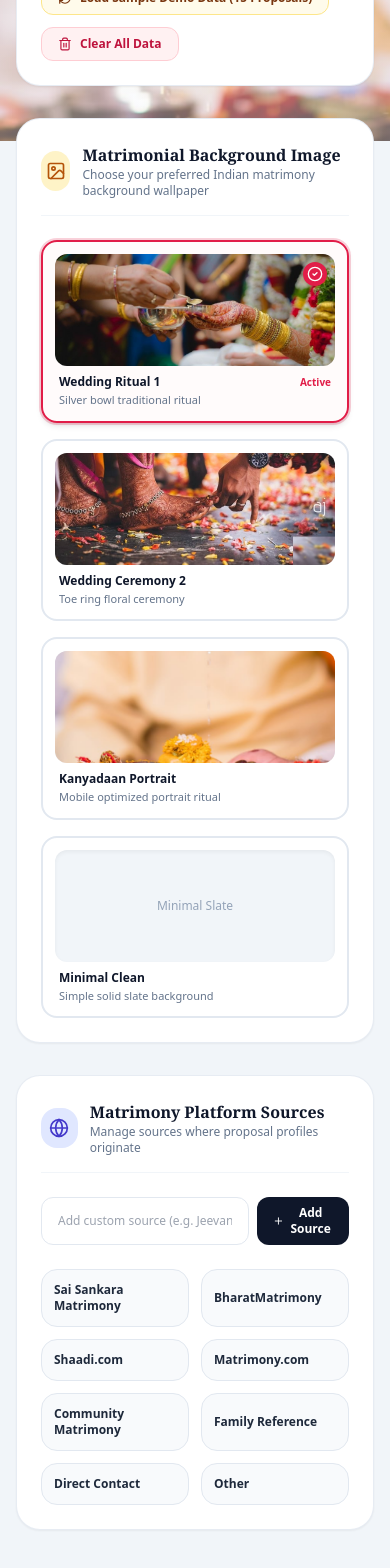
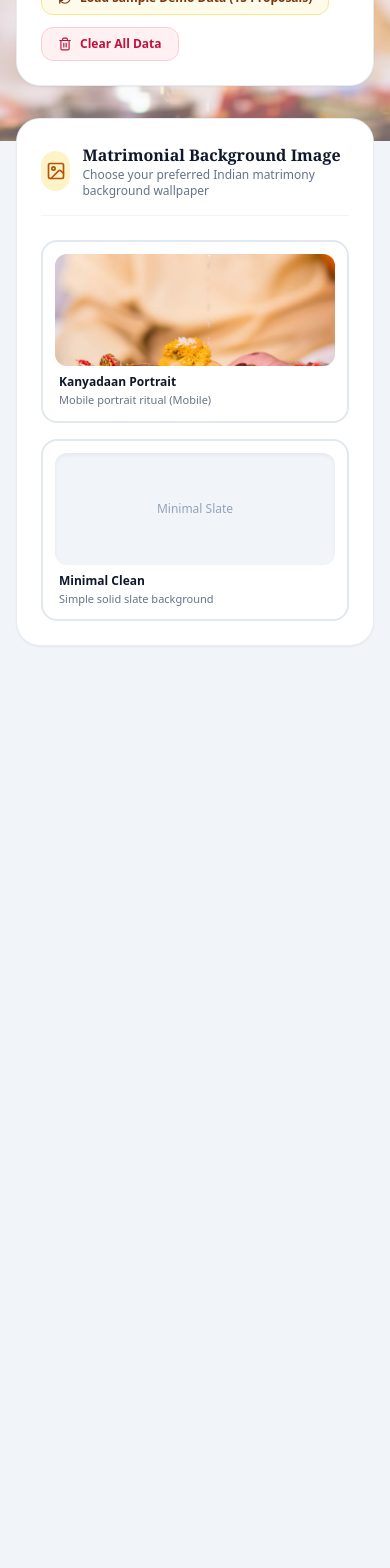
Before and after one commit to Srivathsan-09/vivah, a Next.js app: page /settings in a window 390 px wide. Shown: the part 703-2271 px from the top of the page. After the commit the page ends 1429 px from the top, so only its background shows below. Built offline with nearby package versions, Linux system fonts and the light colour scheme.

Commit message:
Remove Matrimony Platform Sources card from Settings and strictly separate mobile vs desktop wallpapers

```diff
--- a/src/app/layout.tsx
+++ b/src/app/layout.tsx
@@ -45,14 +45,16 @@ export default function RootLayout({ children }: { children: React.ReactNode })
         {/* Dynamic Matrimony Background Layer */}
         {bgImage && bgImage !== 'none' && (
           <>
-            {/* Desktop Background */}
+            {/* Desktop Background (Landscape Wallpapers Only) */}
             <div
               className="hidden sm:block fixed inset-0 pointer-events-none z-0 bg-cover bg-center bg-fixed bg-no-repeat transition-all duration-500"
               style={{
-                backgroundImage: `linear-gradient(to bottom, rgba(255, 255, 255, 0.35), rgba(248, 250, 252, 0.45)), url('${bgImage}')`,
+                backgroundImage: `linear-gradient(to bottom, rgba(255, 255, 255, 0.35), rgba(248, 250, 252, 0.45)), url('${
+                  bgImage === '/bg-matrimony-mobile.jpg' ? '/bg-matrimony-1.jpg' : bgImage
+                }')`,
               }}
             />
-            {/* Mobile Background (Always Portrait Kanyadaan Ritual Image 4) */}
+            {/* Mobile Background (Portrait Kanyadaan Ritual Image 4 Only) */}
             <div
               className="block sm:hidden fixed inset-0 pointer-events-none z-0 bg-cover bg-center bg-fixed bg-no-repeat transition-all duration-500"
               style={{
--- a/src/app/settings/page.tsx
+++ b/src/app/settings/page.tsx
@@ -224,8 +224,8 @@ export default function SettingsPage() {
           </div>
         </div>
 
-        <div className="grid grid-cols-1 sm:grid-cols-2 lg:grid-cols-4 gap-4">
-          {/* Option 1: Wedding Ritual 1 */}
+        <div className="grid grid-cols-1 sm:grid-cols-2 lg:grid-cols-3 gap-4">
+          {/* Option 1: Wedding Ritual 1 (Desktop Only) */}
           <div
             onClick={() => {
               const updated = updateSettings({ bgImage: '/bg-matrimony-1.jpg' });
@@ -233,7 +233,7 @@ export default function SettingsPage() {
               showToast('Background Updated', 'Applied Wedding Ritual 1 background.');
               window.dispatchEvent(new Event('storage'));
             }}
-            className={`p-3 rounded-2xl border-2 cursor-pointer transition-all space-y-2 group overflow-hidden ${
+            className={`hidden sm:block p-3 rounded-2xl border-2 cursor-pointer transition-all space-y-2 group overflow-hidden ${
               (settings.bgImage || '/bg-matrimony-1.jpg') === '/bg-matrimony-1.jpg'
                 ? 'border-rose-600 bg-rose-50/30 shadow-md ring-2 ring-rose-600/20'
                 : 'border-slate-200 hover:border-slate-300 bg-white'
@@ -254,11 +254,11 @@ export default function SettingsPage() {
                   <span className="text-[10px] text-rose-600 font-semibold">Active</span>
                 )}
               </h4>
-              <p className="text-[11px] text-slate-500 mt-0.5">Silver bowl traditional ritual</p>
+              <p className="text-[11px] text-slate-500 mt-0.5">Silver bowl traditional ritual (Desktop)</p>
             </div>
           </div>
 
-          {/* Option 2: Wedding Ceremony 2 */}
+          {/* Option 2: Wedding Ceremony 2 (Desktop Only) */}
           <div
             onClick={() => {
               const updated = updateSettings({ bgImage: '/bg-matrimony-2.jpg' });
@@ -266,7 +266,7 @@ export default function SettingsPage() {
               showToast('Background Updated', 'Applied Wedding Ceremony 2 background.');
               window.dispatchEvent(new Event('storage'));
             }}
-            className={`p-3 rounded-2xl border-2 cursor-pointer transition-all space-y-2 group overflow-hidden ${
+            className={`hidden sm:block p-3 rounded-2xl border-2 cursor-pointer transition-all space-y-2 group overflow-hidden ${
               settings.bgImage === '/bg-matrimony-2.jpg'
                 ? 'border-rose-600 bg-rose-50/30 shadow-md ring-2 ring-rose-600/20'
                 : 'border-slate-200 hover:border-slate-300 bg-white'
@@ -287,11 +287,11 @@ export default function SettingsPage() {
                   <span className="text-[10px] text-rose-600 font-semibold">Active</span>
                 )}
               </h4>
-              <p className="text-[11px] text-slate-500 mt-0.5">Toe ring floral ceremony</p>
+              <p className="text-[11px] text-slate-500 mt-0.5">Toe ring floral ceremony (Desktop)</p>
             </div>
           </div>
 
-          {/* Option 3: Kanyadaan Portrait (Mobile Special) */}
+          {/* Option 3: Kanyadaan Portrait (Mobile Only) */}
           <div
             onClick={() => {
               const updated = updateSettings({ bgImage: '/bg-matrimony-mobile.jpg' });
@@ -299,7 +299,7 @@ export default function SettingsPage() {
               showToast('Background Updated', 'Applied Kanyadaan Portrait background.');
               window.dispatchEvent(new Event('storage'));
             }}
-            className={`p-3 rounded-2xl border-2 cursor-pointer transition-all space-y-2 group overflow-hidden ${
+            className={`block sm:hidden p-3 rounded-2xl border-2 cursor-pointer transition-all space-y-2 group overflow-hidden ${
               settings.bgImage === '/bg-matrimony-mobile.jpg' || settings.bgImage === '/bg-matrimony-3.jpg'
                 ? 'border-rose-600 bg-rose-50/30 shadow-md ring-2 ring-rose-600/20'
                 : 'border-slate-200 hover:border-slate-300 bg-white'
@@ -320,11 +320,11 @@ export default function SettingsPage() {
                   <span className="text-[10px] text-rose-600 font-semibold">Active</span>
                 )}
               </h4>
-              <p className="text-[11px] text-slate-500 mt-0.5">Mobile optimized portrait ritual</p>
+              <p className="text-[11px] text-slate-500 mt-0.5">Mobile portrait ritual (Mobile)</p>
             </div>
           </div>
 
-          {/* Option 4: Clean Light Mode */}
+          {/* Option 4: Clean Light Mode (All Devices) */}
           <div
             onClick={() => {
               const updated = updateSettings({ bgImage: 'none' });
@@ -356,56 +356,6 @@ export default function SettingsPage() {
               <p className="text-[11px] text-slate-500 mt-0.5">Simple solid slate background</p>
             </div>
           </div>
-        </div>
-      </div>
-
-      {/* SECTION 2: MATRIMONY SOURCES MANAGEMENT */}
-      <div className="bg-white p-6 rounded-3xl border border-slate-200/80 shadow-sm space-y-6">
-        <div className="flex items-center gap-3 border-b border-slate-100 pb-4">
-          <div className="w-10 h-10 rounded-2xl bg-indigo-100 text-indigo-700 flex items-center justify-center">
-            <Globe className="w-5 h-5" />
-          </div>
-          <div>
-            <h3 className="font-serif font-bold text-slate-900 text-base">Matrimony Platform Sources</h3>
-            <p className="text-xs text-slate-500">Manage sources where proposal profiles originate</p>
-          </div>
-        </div>
-
-        {/* Add Source Form */}
-        <form onSubmit={handleAddSource} className="flex gap-2">
-          <input
-            type="text"
-            required
-            value={newSourceName}
-            onChange={(e) => setNewSourceName(e.target.value)}
-            placeholder="Add custom source (e.g. Jeevansathi, Relative, Newspaper)..."
-            className="flex-1 px-4 py-2 text-xs border border-slate-200 rounded-xl outline-none focus:border-rose-500"
-          />
-          <button
-            type="submit"
-            className="py-2 px-4 rounded-xl bg-slate-900 hover:bg-slate-800 text-white font-semibold text-xs flex items-center gap-1"
-          >
-            <Plus className="w-4 h-4" />
-            <span>Add Source</span>
-          </button>
-        </form>
-
-        {/* Sources Grid */}
-        <div className="grid grid-cols-2 sm:grid-cols-3 gap-3 text-xs">
-          {sources.map((src) => (
-            <div key={src.id} className="p-3 bg-slate-50 rounded-2xl border border-slate-200 flex items-center justify-between">
-              <span className="font-semibold text-slate-800">{src.name}</span>
-              {!src.isDefault && (
-                <button
-                  onClick={() => handleDeleteSource(src.id, src.name)}
-                  className="text-slate-300 hover:text-rose-600"
-                  title="Remove Source"
-                >
-                  <Trash2 className="w-3.5 h-3.5" />
-                </button>
-              )}
-            </div>
-          ))}
         </div>
       </div>
 
--- a/src/components/layout/Header.tsx
+++ b/src/components/layout/Header.tsx
@@ -197,11 +197,17 @@ export const Header: React.FC<HeaderProps> = ({ onOpenMobileMenu, onOpenAddPropo
         {/* Quick Background Switcher Toggle */}
         <button
           onClick={() => {
-            const current = localStorage.getItem('matrimony_crm_bg_image') || '/bg-matrimony-1.jpg';
-            let nextBg = '/bg-matrimony-2.jpg';
-            if (current === '/bg-matrimony-2.jpg') nextBg = '/bg-matrimony-mobile.jpg';
-            else if (current === '/bg-matrimony-mobile.jpg') nextBg = 'none';
-            else if (current === 'none') nextBg = '/bg-matrimony-1.jpg';
+            const isMobile = typeof window !== 'undefined' && window.innerWidth < 640;
+            const current = localStorage.getItem('matrimony_crm_bg_image') || (isMobile ? '/bg-matrimony-mobile.jpg' : '/bg-matrimony-1.jpg');
+            let nextBg = 'none';
+
+            if (isMobile) {
+              nextBg = current === '/bg-matrimony-mobile.jpg' ? 'none' : '/bg-matrimony-mobile.jpg';
+            } else {
+              if (current === '/bg-matrimony-1.jpg') nextBg = '/bg-matrimony-2.jpg';
+              else if (current === '/bg-matrimony-2.jpg') nextBg = 'none';
+              else nextBg = '/bg-matrimony-1.jpg';
+            }
 
             localStorage.setItem('matrimony_crm_bg_image', nextBg);
             const settings = JSON.parse(localStorage.getItem('matrimony_crm_settings') || '{}');
```
